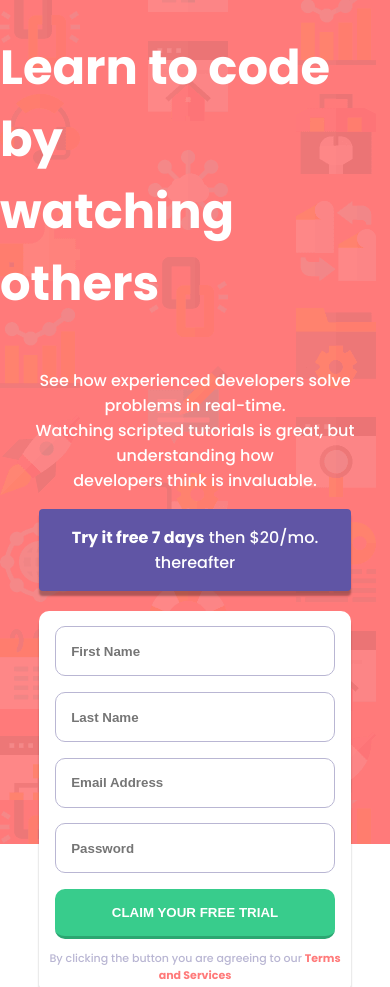
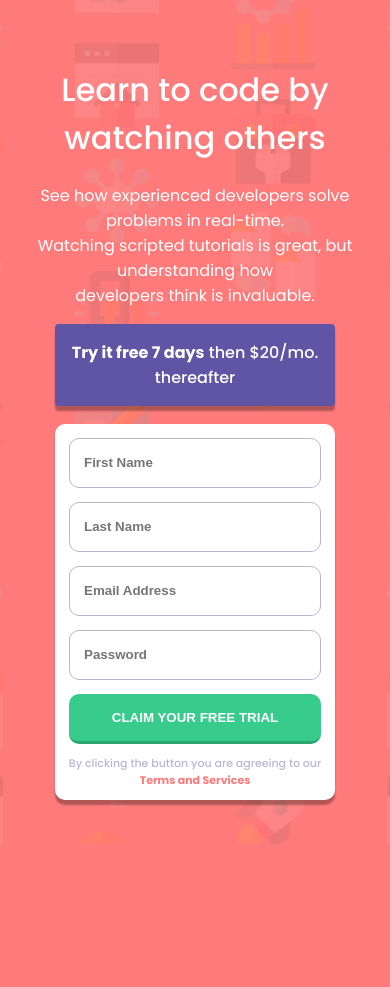
Before and after one commit to Deobp/Box_layout_2, a plain HTML site: page src/index.html in a window 390 px wide. Shown: the top 987 px of the page. After the commit the page ends 844 px from the top, so only its background shows below. Drawn offline with Linux system fonts and the light colour scheme.

Commit message:
fix mobile version

```diff
--- a/src/css/style.css
+++ b/src/css/style.css
@@ -1,14 +1,17 @@
 body {
   margin: 0;
   font-family: "Poppins", sans-serif;
+  background: hsl(0, 100%, 74%) url("../img/bg-intro-desktop.png") no-repeat
+    center/ cover;
+  min-height: 100vh;
 }
 
 .app {
-  display: grid;
-  grid-template-columns: 1fr 1fr;
-  background: hsl(0, 100%, 74%) url("../img/bg-intro-desktop.png");
+  height: 100vh;
+  display: flex;
+  justify-content: center;
+  align-items: center;
   color: white;
-  height: 100vh;
 }
 
 h1 {
@@ -19,12 +22,20 @@ h1 {
   font-weight: 500;
 }
 
-.app-offer,
+.app-offer {
+  width: 50%;
+  text-align: center;
+  min-width: 510px;
+  max-width: 550px;
+}
+
 .app-apply {
+  width: 50%;
   display: flex;
   flex-direction: column;
-  justify-content: center;
   align-items: center;
+  min-width: 510px;
+  max-width: 550px;
 }
 
 .app-apply p {
@@ -114,12 +125,24 @@ h1 {
   margin: 5%;
 }
 
-@media screen and (max-width: 500px) {
+@media screen and (max-width: 650px) {
   .app {
     display: flex;
     flex-direction: column;
   }
   .app-offer p {
     text-align: center;
+    font-weight: 400;
+  }
+  .app-offer-text {
+    font-weight: 400;
+  }
+  .app-offer h1 {
+    font-size: 32px;
+    font-weight: 500;
+  }
+  .app-apply,
+  .app-offer {
+    min-width: 350px;
   }
 }
--- a/src/index.html
+++ b/src/index.html
@@ -1,14 +1,18 @@
 <!DOCTYPE html>
 <html lang="en">
-<head>
-    <meta charset="UTF-8">
-    <meta name="viewport" content="width=device-width, initial-scale=1.0">
+  <head>
+    <meta charset="UTF-8" />
+    <meta name="viewport" content="width=device-width, initial-scale=1.0" />
     <title>Document</title>
-    <link rel="stylesheet" href="css/style.css">
-    <link rel="preconnect" href="https://fonts.gstatic.com">
-<link href="https://fonts.googleapis.com/css2?family=Poppins:wght@400;500;600;700&display=swap" rel="stylesheet">
-</head>
-<body>
+    <link rel="stylesheet" href="css/style.css" />
+    <link rel="preconnect" href="https://fonts.gstatic.com" />
+    <link
+      href="https://fonts.googleapis.com/css2?family=Poppins:wght@400;500;600;700&display=swap"
+      rel="stylesheet"
+    />
+  </head>
+  <body>
+
     <div class="app">
 
         <div class = "app-offer">
@@ -19,7 +23,7 @@
             <div class="app-try-free">
             <p class="app-offer-text"><span id="free-days">Try it free 7 days</span> then $20/mo. thereafter </p>
             </div>
-            <div class="app-apply-input"></div>
+
 
 
                 <div id="app-form">
@@ -39,5 +43,6 @@
         </form>
     </div>
 
+
 </body>
 </html>
```
